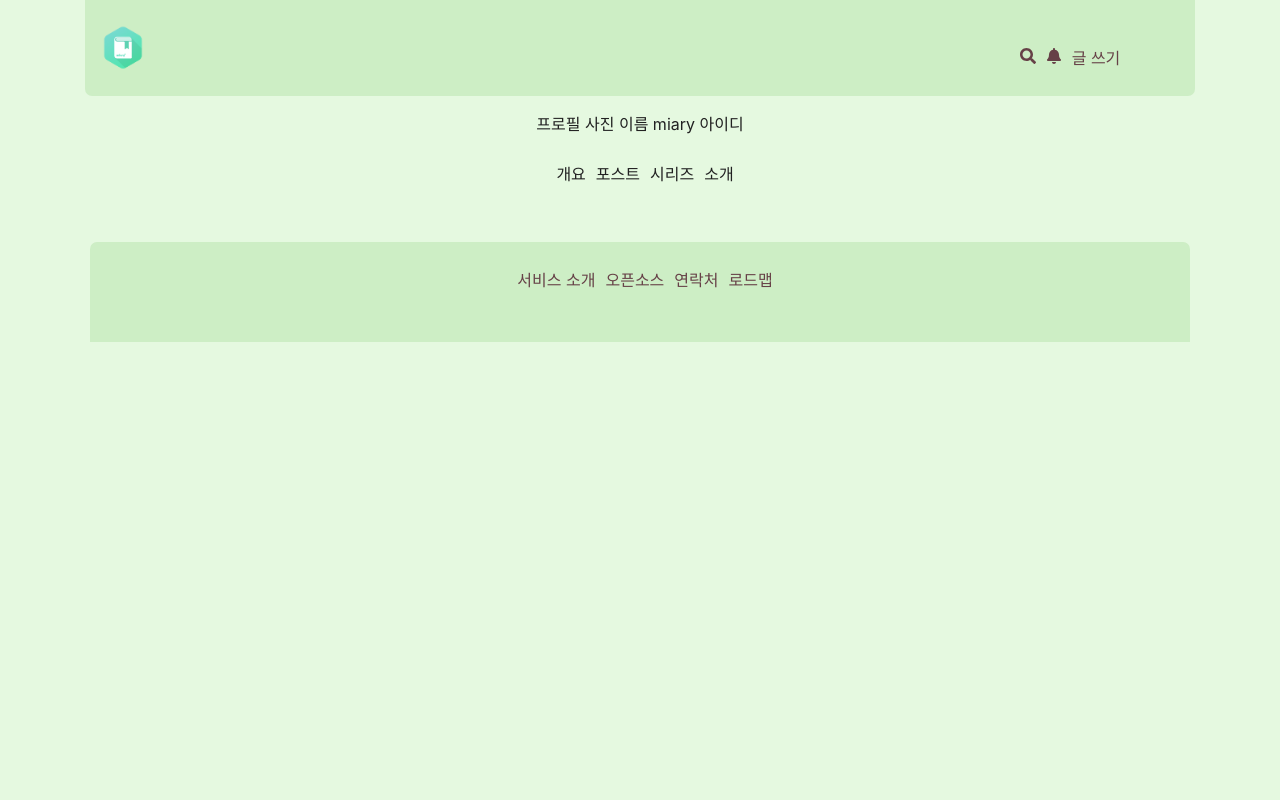
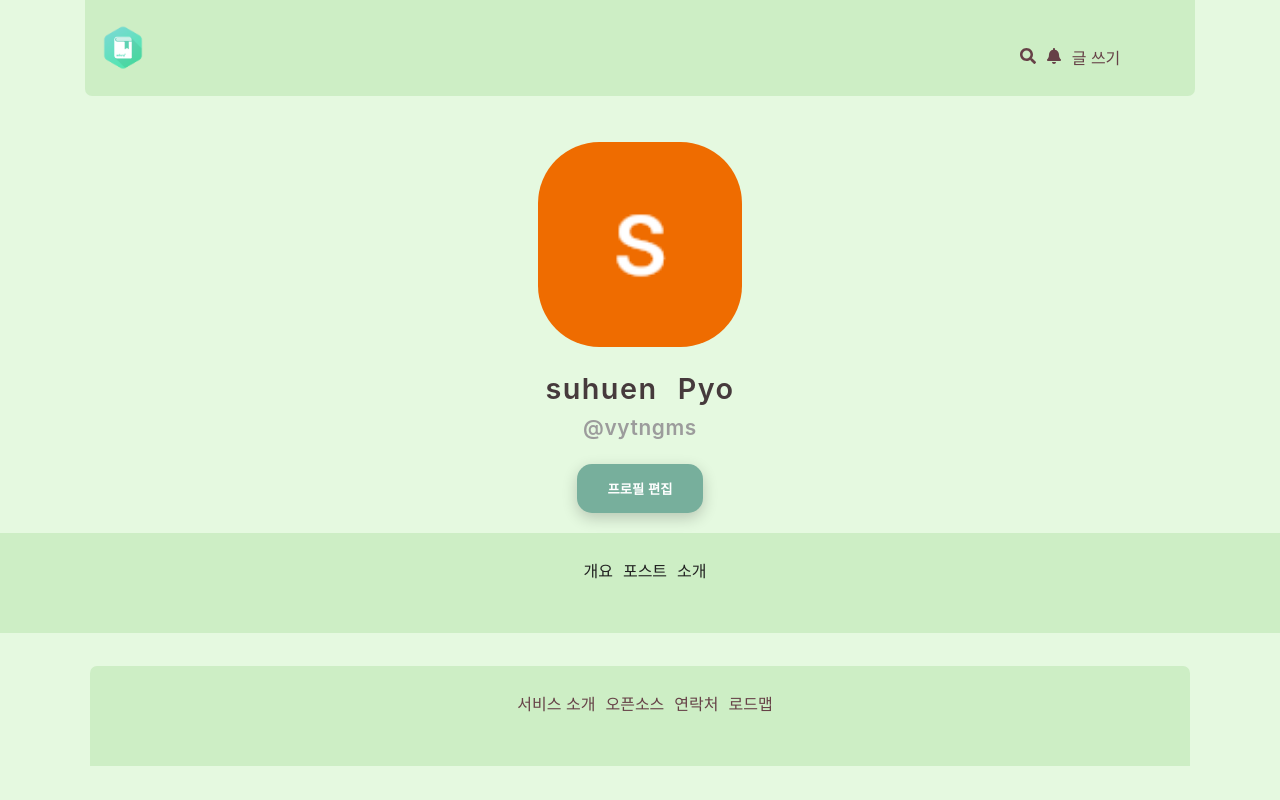
Before and after one commit to SuHuenPyo/blog, a React (Create React App) app in the folder frontend/miary/: page /myblog in a window 1280 px wide. Built offline with nearby package versions, Linux system fonts and the light colour scheme.

Commit message:
MIARY-28 내블로그 컨텐츠 디자인

```diff
--- a/frontend/miary/src/App.scss
+++ b/frontend/miary/src/App.scss
@@ -10,7 +10,7 @@ body{
   line-height: 1.5;;
 
 
-  max-width: 1100px;
+  //max-width: 1100px;
   margin: 0 auto;
   padding-top: 7em;
 }
--- /dev/null
+++ b/frontend/miary/src/components/MyBlog/MyBlogContent.js
@@ -0,0 +1,17 @@
+import React from 'react'
+import './MyBlogContent.scss';
+import MyBlogTabView from './MyBlogTabView';
+import MyBlogTop from './MyBlogTop';
+
+export const MyBlogContent = () => {
+  return (
+    <div className='MyBlogContent'>
+
+      <MyBlogTop/>
+      <MyBlogTabView/>
+
+    </div>
+  )
+}
+
+export default MyBlogContent;
--- /dev/null
+++ b/frontend/miary/src/components/MyBlog/MyBlogContent.scss
@@ -0,0 +1,3 @@
+.MyBlogContent{
+    min-height: 500px;
+}
--- /dev/null
+++ b/frontend/miary/src/components/MyBlog/MyBlogTabView.js
@@ -0,0 +1,18 @@
+import React from 'react'
+import './MyBlogTabView.scss';
+
+export const MyBlogTabView = () => {
+  return (
+    <div className='MyBlogTabView'>
+        <ul>
+          <li>개요</li>
+          <li>포스트</li>
+          <li>소개</li>
+        </ul>
+
+
+    </div>
+  )
+}
+
+export default MyBlogTabView;
--- /dev/null
+++ b/frontend/miary/src/components/MyBlog/MyBlogTabView.scss
@@ -0,0 +1,15 @@
+.MyBlogTabView{
+    background-color: #cdeec5;
+    width:100%;
+    height: 100px;
+
+    ul{
+        display: inline-block;
+        line-height: 76px; //수직정렬 (부모높이만큼)
+        li{
+            float: left;
+            //outline: 2px dotted red;
+            padding-left: 10px;
+        }
+    }
+}
--- /dev/null
+++ b/frontend/miary/src/components/MyBlog/MyBlogTop.js
@@ -0,0 +1,27 @@
+import React from 'react'
+import './MyBlogTop.scss';
+
+export const MyBlogTop = () => {
+  const userId = "vytngms"
+  const userName = "suhuen Pyo"
+  return (
+    <div className='MyBlogTop'>
+        <div className='MyBlogProfileBox'>
+          <img src={require('../../assets/img/miary_img/temp_profile.png')}></img>
+        </div>
+        <div className='MyBlogNameBox'>
+          <h2>{userName}</h2>
+        </div>
+        <div className='MyBlogIdBox'>
+          <h2>{'@'+userId}</h2>
+        </div>
+        <div className='MyBlogEditbtnBox'>
+        <button>프로필 편집</button>
+        </div>
+
+
+    </div>
+  )
+}
+
+export default MyBlogTop;
--- /dev/null
+++ b/frontend/miary/src/components/MyBlog/MyBlogTop.scss
@@ -0,0 +1,70 @@
+.MyBlogTop{
+    //background-color: aqua;
+    margin-top: 30px;
+    min-height: 300px;
+
+    .MyBlogProfileBox{
+        margin: 0 auto;
+        //background-color: rgb(69, 146, 69);
+        min-height: 100px;
+        min-width: 100px;
+        width: 16%;
+        height: 16%;
+        overflow: hidden;
+
+        img{
+            width: 100%;
+            height: 100%;
+            border-radius: 30%;
+            object-fit: cover; // 비율은 그대로 유지
+
+        }
+
+    }
+    .MyBlogNameBox{
+        h2{
+            font-size: 1.8em;
+            margin: 0;
+            margin-top: 0.5em;
+            padding: 0;
+            font-weight: 600;
+            word-spacing: 0.4em;
+            letter-spacing: 0.05em;
+            color:#463a3c
+        }
+    }
+    .MyBlogIdBox{
+        h2{
+            font-size: 1.3em;
+            margin: 0;
+            margin-top: 0.1em;
+            padding: 0;
+            font-weight: 600;
+            letter-spacing: 0.03em;
+            color:#9c9c9c
+        }
+    }
+    .MyBlogEditbtnBox{
+        button{
+            position: relative;
+            border: none;
+            display: inline-block;
+            padding: 15px 30px;
+            border-radius: 15px;
+            font-family: "paybooc-Light", sans-serif;
+            box-shadow: 0 5px 15px rgba(0, 0, 0, 0.2);
+            text-decoration: none;
+            font-weight: 600;
+            transition: 0.25s;
+            margin: 20px;
+            background-color: #77af9c;
+            color: #ffffff;
+        }
+        button:hover{
+            cursor: pointer;
+            background-color: #664147;
+            color: #ffffff;
+        }
+    }
+
+}
--- a/frontend/miary/src/components/MyblogContent/MyBlogContent.js
+++ /dev/null
@@ -1,18 +0,0 @@
-import React from 'react'
-import './MyBlogContent.scss';
-
-export const MyBlogContent = () => {
-  return (
-    <div>
-        <ul>
-            <li> 개요</li>
-            <li> 포스트</li>
-            <li> 시리즈</li>
-            <li> 소개</li>
-        </ul>
-
-    </div>
-  )
-}
-
-export default MyBlogContent;
--- a/frontend/miary/src/components/MyblogContent/MyBlogContent.scss
+++ /dev/null
@@ -1,9 +0,0 @@
-ul{
-    display: inline-block;
-    line-height: 76px; //수직정렬 (부모높이만큼)
-    li{
-        float: left;
-        //outline: 2px dotted red;
-        padding-left: 10px;
-    }
-}
--- a/frontend/miary/src/components/MyblogContent/MyBlogTop.js
+++ /dev/null
@@ -1,13 +0,0 @@
-import React from 'react'
-
-export const MyBlogTop = () => {
-  return (
-    <div className='MyBlogTop'>
-        프로필 사진
-        이름
-        miary 아이디
-    </div>
-  )
-}
-
-export default MyBlogTop;
--- a/frontend/miary/src/pages/MyBlog.js
+++ b/frontend/miary/src/pages/MyBlog.js
@@ -2,20 +2,18 @@
  * @author Shun
  * @email vytngms@gmail.com
  * @create date 2022-06-15 15:48:22
- * @modify date 2022-06-21 13:57:16
+ * @modify date 2022-06-21 16:20:28
  * @desc [내 블로그 페이지]
  */
 import React from 'react'
 import Header from '../components/Header/Header';
-import MyBlogTop from '../components/MyblogContent/MyBlogTop';
-import {Footer} from '../components/Footer/Footer';
-import MyBlogContent from '../components/MyblogContent/MyBlogContent';
+import Footer from '../components/Footer/Footer';
+import MyBlogContent from '../components/MyBlog/MyBlogContent';
 
 export const MyBlog = () => {
   return (
     <div>
         <Header/>
-        <MyBlogTop/>
         <MyBlogContent/>
         <Footer/>
     </div>
```
Also changed, not shown: frontend/miary/src/assets/img/miary_img/temp_profile.png (added).
